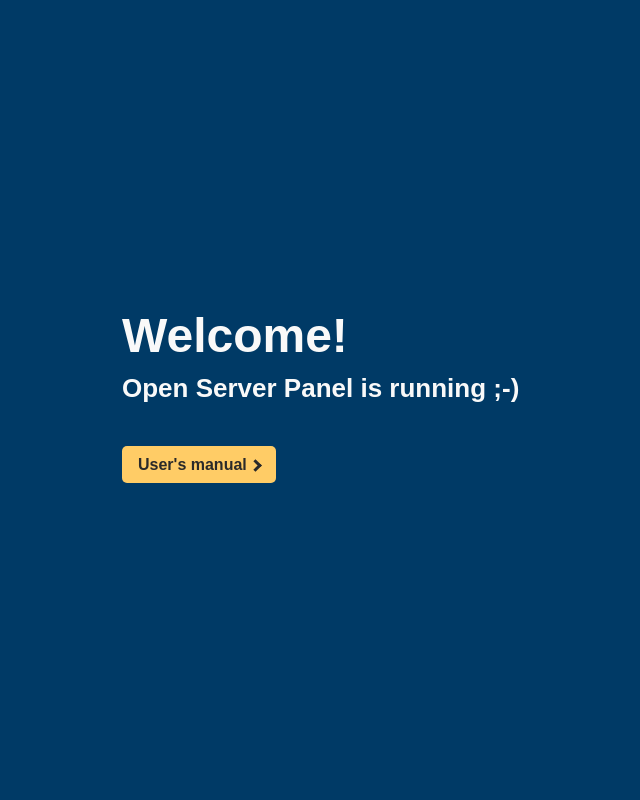
After one commit to Retira9312/RoboFinance, a PHP site: page /inquiry/index.html in a window 1280 px wide. The commit adds this page. Shown: the whole page, without its empty margins (253-893 px from the left). Run offline with PHP 8.4, Linux system fonts and the light colour scheme.

Commit message:
проверка

```diff
--- a/application/config/db.php
+++ b/application/config/db.php
@@ -1,6 +1,7 @@
 <?php
 
-return [
+return
+[
 	'host' => '127.0.0.1',
 	'name' => 'test',
 	'user' => 'root',
--- a/application/models/Main.php
+++ b/application/models/Main.php
@@ -4,10 +4,9 @@ namespace application\models;
 
 use application\core\Model;
 
-class Main extends Model {
-
+class Main extends Model
+{
 	public function __construct()
 	{
-
 	}
 }
--- a/application/views/inquiry/dismissed.php
+++ b/application/views/inquiry/dismissed.php
@@ -1,4 +1,3 @@
-
 <div class="table-responsive">
 
 	<?php echo $dismissed; ?>
--- a/application/views/main/index.php
+++ b/application/views/main/index.php
@@ -1,3 +1,3 @@
 <button class="button1" id="b1" onclick="window.location.href='http://localhost/inquiry/probation'">Испытательный срок</button>
 <button class="button2" id="b2" onclick="window.location.href='http://localhost/inquiry/dismissed'">Уволенные</button>
-<button class="button3" id="b3" onclick="window.location.href='http://localhost/inquiry/last_hire'">Последний найм</button>
+<button class="button3" id="b3" onclick="window.location.href='http://localhost/inquiry/lastHire'">Последний найм</button>
--- /dev/null
+++ b/index.html
@@ -0,0 +1,120 @@
+<!DOCTYPE html>
+<html lang='ru'>
+
+<head>
+    <meta charset='utf-8'>
+    <meta name='viewport' content='width=device-width, initial-scale=1, shrink-to-fit=no'>
+    <title>Добро пожаловать!</title>
+    <style>
+    a {
+        background-color: transparent;
+        -webkit-text-decoration-skip: objects
+    }
+
+    a:active,
+    a:hover {
+        outline-width: 0
+    }
+
+    *,
+    *:after,
+    *:before {
+        box-sizing: inherit;
+        margin: 0;
+        padding: 0;
+        color: #F9F9F9;
+    }
+
+    html {
+        box-sizing: border-box;
+        font-size: 1px !important;
+    }
+
+    body {
+        font: normal 14rem/21rem Arial, 'Helvetica CY', 'Nimbus Sans L', sans-serif;
+        background-color: #003A66;
+    }
+
+    .outer {
+        display: table;
+        position: absolute;
+        top: 0;
+        left: 0;
+        height: 100%;
+        width: 100%;
+    }
+
+    .middle {
+        display: table-cell;
+        vertical-align: middle;
+    }
+
+    .inner {
+        margin-left: auto;
+        margin-right: auto;
+        max-width: 570rem;
+        min-width: 360rem;
+        padding: 20rem;
+    }
+
+    h1 {
+        line-height: 48rem;
+        font-size: 48rem;
+    }
+
+    h2 {
+        margin-top: 15rem;
+        line-height: 26rem;
+        font-size: 26rem;
+        margin-bottom: 45rem;
+    }
+
+    .button {
+        position: relative;
+        display: inline-block;
+        text-decoration: none;
+        background-color: #FFCC66;
+        color: #2A2A2A;
+        padding: 8rem 16rem;
+        border-radius: 5rem;
+        overflow: hidden;
+        font-size: 16rem;
+        font-weight: bold;
+    }
+
+    i {
+        border: solid #2A2A2A;
+        border-width: 0 3rem 3rem 0;
+        display: inline-block;
+        padding: 3rem;
+    }
+
+    .right {
+        transform: rotate(-45deg);
+        -webkit-transform: rotate(-45deg);
+    }
+    </style>
+</head>
+
+<body>
+    <div class='outer'>
+        <div class='middle'>
+            <div class='inner'>
+                <h1 id='t1'>Добро пожаловать!</h1>
+                <h2 id='t2'>Open Server Panel работает ;-)</h2><a href='https://ospanel.io/docs/' class='button' id='t3'>Руководство пользователя <i class="right"></i></a>
+            </div>
+        </div>
+    </div>
+    <script>
+    var userLang = navigator.language || navigator.userLanguage;
+    var userLang_detected = userLang.toLowerCase();
+    if (userLang_detected != 'ru-ru' && userLang_detected != 'ru') {
+        document.title = 'Welcome!';
+        document.getElementById('t1').innerHTML = 'Welcome!';
+        document.getElementById('t2').innerHTML = 'Open Server Panel is running ;-)';
+        document.getElementById('t3').innerHTML = 'User\'s manual <i class="right"></i>';
+    }
+    </script>
+</body>
+
+</html>
--- a/public/scripts/form.js
+++ b/public/scripts/form.js
@@ -1,5 +1,5 @@
 $(document).ready(function() {
-	$('form').submit(function(event){
+	$('form').submit(function(event) {
 		var json;
 		event.preventDefault();
 		$.ajax({
```
Also changed, not shown: application/config/routes.php (+4 -7 lines), application/controllers/InquiryController.php (+26 -27 lines), application/controllers/MainController.php (+4 -7 lines), application/core/Controller.php (+9 -11 lines), application/core/Model.php (+4 -4 lines), application/core/Router.php (+31 -21 lines), application/core/View.php (+23 -24 lines), application/lib/Db.php (+13 -17 lines), application/lib/Table.php (+6 -6 lines), application/models/QuerySet.php (added, +33 -0 lines), application/views/inquiry/lastHire.php (added, +7 -0 lines), .htaccess (added), application/views/inquiry/probation.php (line endings or trailing spaces).
